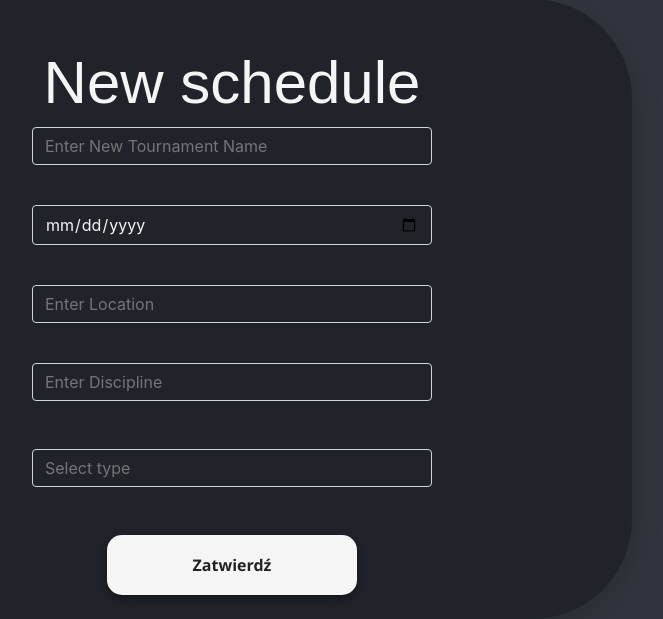
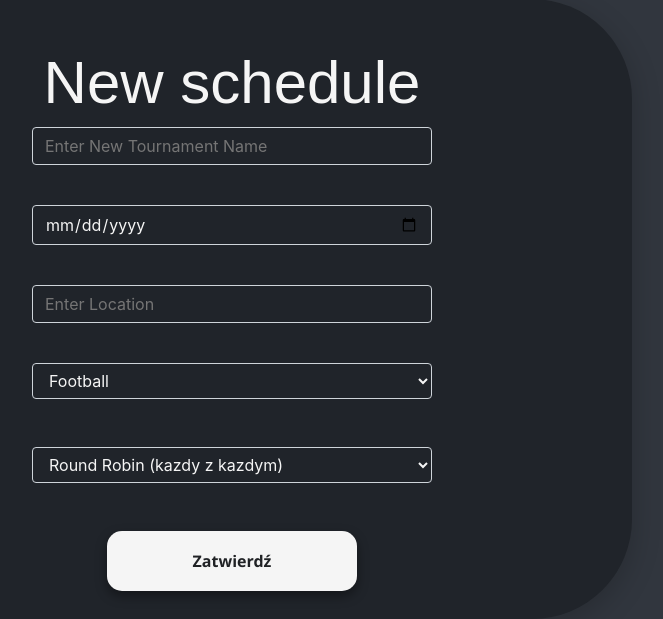
Before and after one commit to ReptilianEye/MyTournamentApp, a Flask app: page /new-schedule in a window 1280 px wide. Shown: the part 193-812 px from the top of the page, without its empty margins (408-1071 px from the left). Run offline with Flask 2, Linux system fonts and the light colour scheme; a user stored in the database is signed in; some libraries are stand-ins or nearby versions; some web fonts are replaced.

Commit message:
new schedule generator view

```diff
--- a/website/templates/new_schedule.html
+++ b/website/templates/new_schedule.html
@@ -33,26 +33,27 @@ block content %}
       </div>
       <br />
       <div>
-      <input
-        type="text"
+        <select
+        name="discipline"
         class="form_control"
-        name="discipline"
-        placeholder="Enter Discipline"
-      />
+        placeholder="Select discipline">
+          <option value="Football">Football</option>
+          <option value="Basketball">Basketball</option>
+          <option value="Volleyball">Volleyball</option>
+          <option value="Chess">Chess</option>
+          <option value="Other">Other</option>
+        </select>
       </div>
       <br />
       <br />
 
         <div>
-      <input
-        list="types"
+          <select
           name="type"
           class="form_control"
-        placeholder="Select type"
-      />
-      <datalist id="types">
-        <option value="Round Robin (kazdy z kazdym)"></option>
-      </datalist>
+          placeholder="Select type">
+          <option value="Round Robin">Round Robin (kazdy z kazdym)</option>
+          </select>
         </div>
 
       <br />
```
Lines whose indentation alone changed are shown as unchanged.
